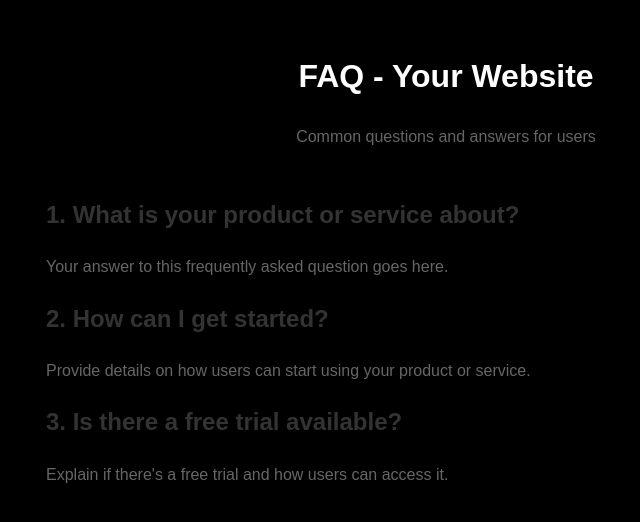
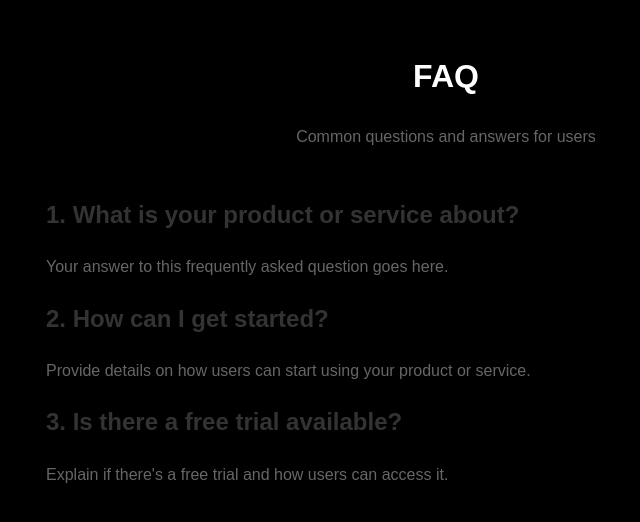
Before and after one commit to Shreyash-Kori/Indian-memories-, a plain HTML site: page faq.html in a window 1280 px wide. Shown: the whole page, without its empty margins (194-834 px from the left). Drawn offline with Linux system fonts and the light colour scheme.

Commit message:
Update faq.html

```diff
--- a/faq.html
+++ b/faq.html
@@ -37,7 +37,7 @@
 </head>
 <body bgcolor="black" text="white">
     <header>
-        <h1>FAQ - Your Website</h1>
+        <h1>FAQ</h1>
         <p>Common questions and answers for users</p>
     </header>
 
```
